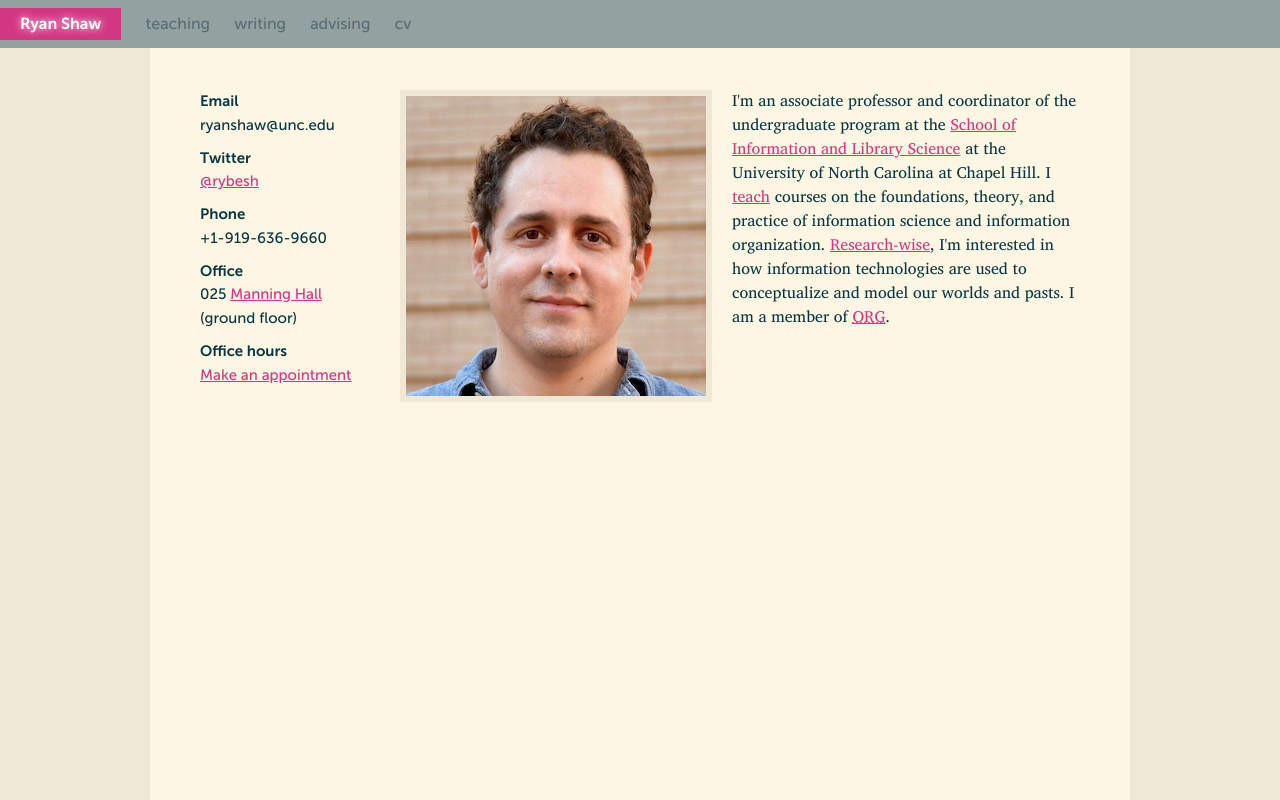
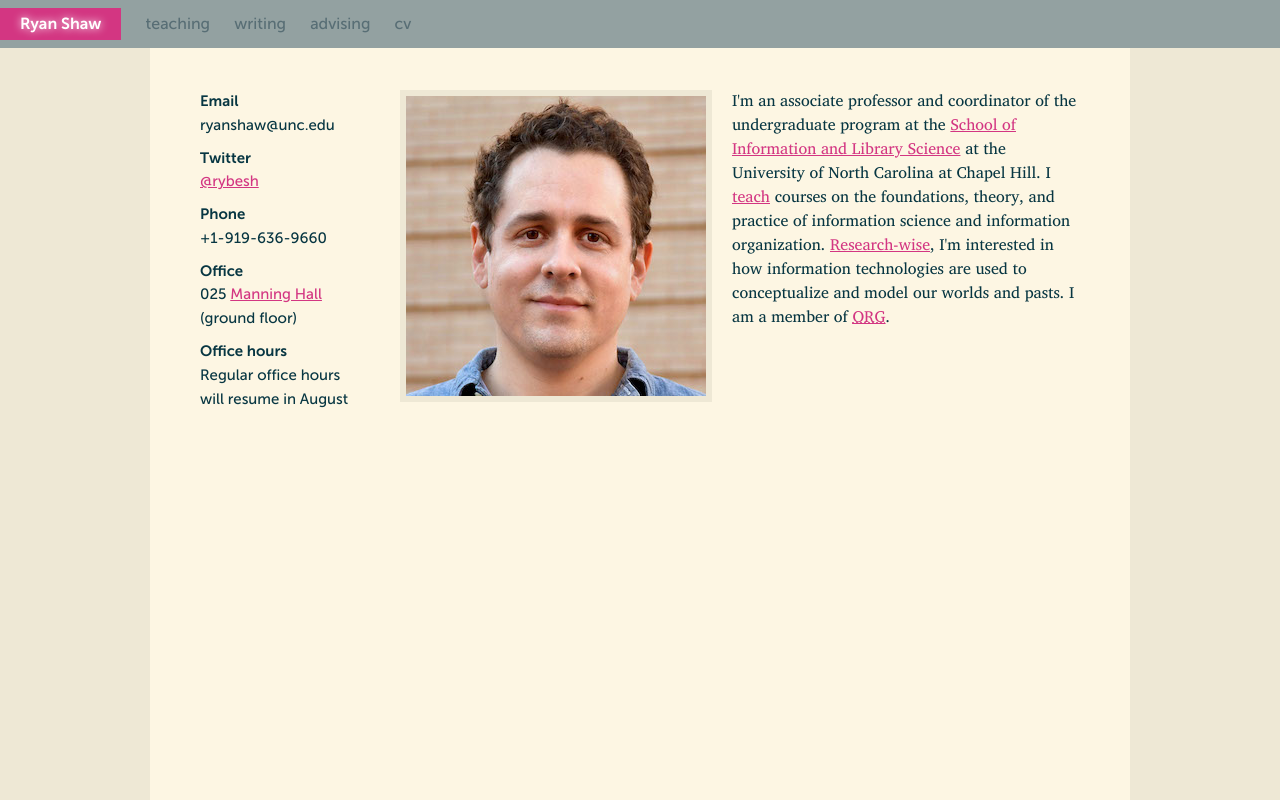
Before and after one commit to rybesh/aeshin, a Django app: page / in a window 1280 px wide. Run offline with Django 3.2, Linux system fonts and the light colour scheme; parts of the project's set-up code (start-up, migrations or seed data) failed here and were passed over.

Commit message:
summertime

```diff
--- a/aeshin/templates/bio.html
+++ b/aeshin/templates/bio.html
@@ -20,7 +20,10 @@
       <dt>Office</dt>
       <dd>025 <a title="find Manning Hall on a map" href="https://goo.gl/maps/CZEmRfdGML92">Manning Hall</a> (ground floor)</dd>
       <dt>Office hours</dt>
+      <dd>Regular office hours will resume in August</dd>
+<!--
       <dd><a href="https://when.works/invitations/5ffe159aa0731f001424d206">Make an appointment</a></dd>
+-->
     </dl>
 
     <img class="representative" alt="Ryan Shaw" src="{% static "me.jpg" %}" width="300" height="300"/>
```
